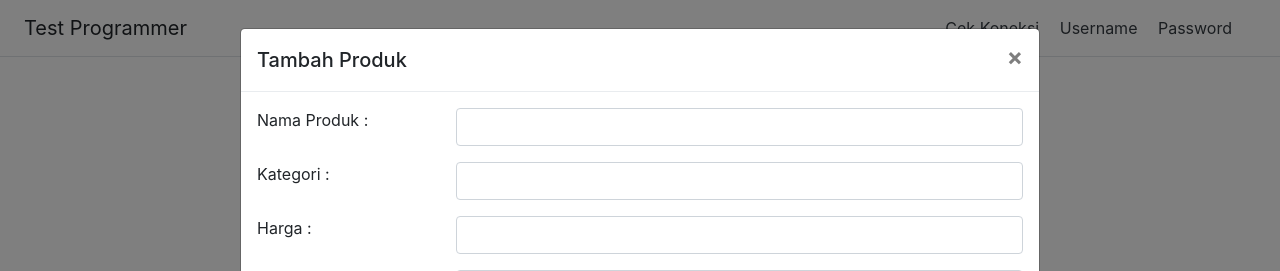
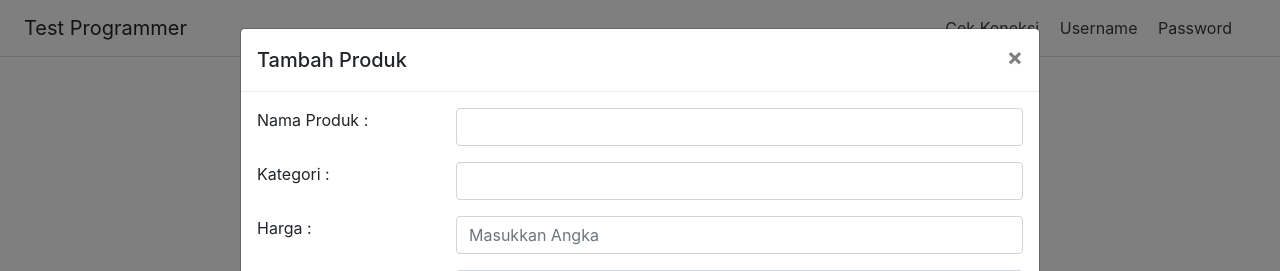
Before and after one commit to masas112/Test_Programmer_Codeigniter3, a CodeIgniter app: page /Test_Programmer_Codeigniter3/ in a window 1280 px wide, after a click on "Tambah Produk". Shown: the top 271 px of the page. Run offline with CodeIgniter, Linux system fonts and the light colour scheme; data that the repository does not hold is empty; some libraries are stand-ins or nearby versions.

Commit message:
Fix input harga only number

```diff
--- a/application/views/welcome_message.php
+++ b/application/views/welcome_message.php
@@ -84,7 +84,7 @@
 							<label for="">Harga : </label>
 						</div>
 						<div class="col-lg-9">
-							<input type="text" id="harga" class="form-control" name="harga" required>
+							<input type="text" id="harga" class="form-control" name="harga" inputmode="numeric" pattern="[0-9]*" placeholder="Masukkan Angka" required>
 						</div>
 					</div>
 					<div class="row mb-3">
@@ -148,7 +148,7 @@
 							<label for="">Harga : </label>
 						</div>
 						<div class="col-lg-9">
-							<input type="text" id="editharga" class="form-control" name="harga" required>
+							<input type="text" id="editharga" class="form-control" name="harga" inputmode="numeric" pattern="[0-9]*" placeholder="Masukkan Angka" required>
 						</div>
 					</div>
 					<div class="row mb-3">
```
